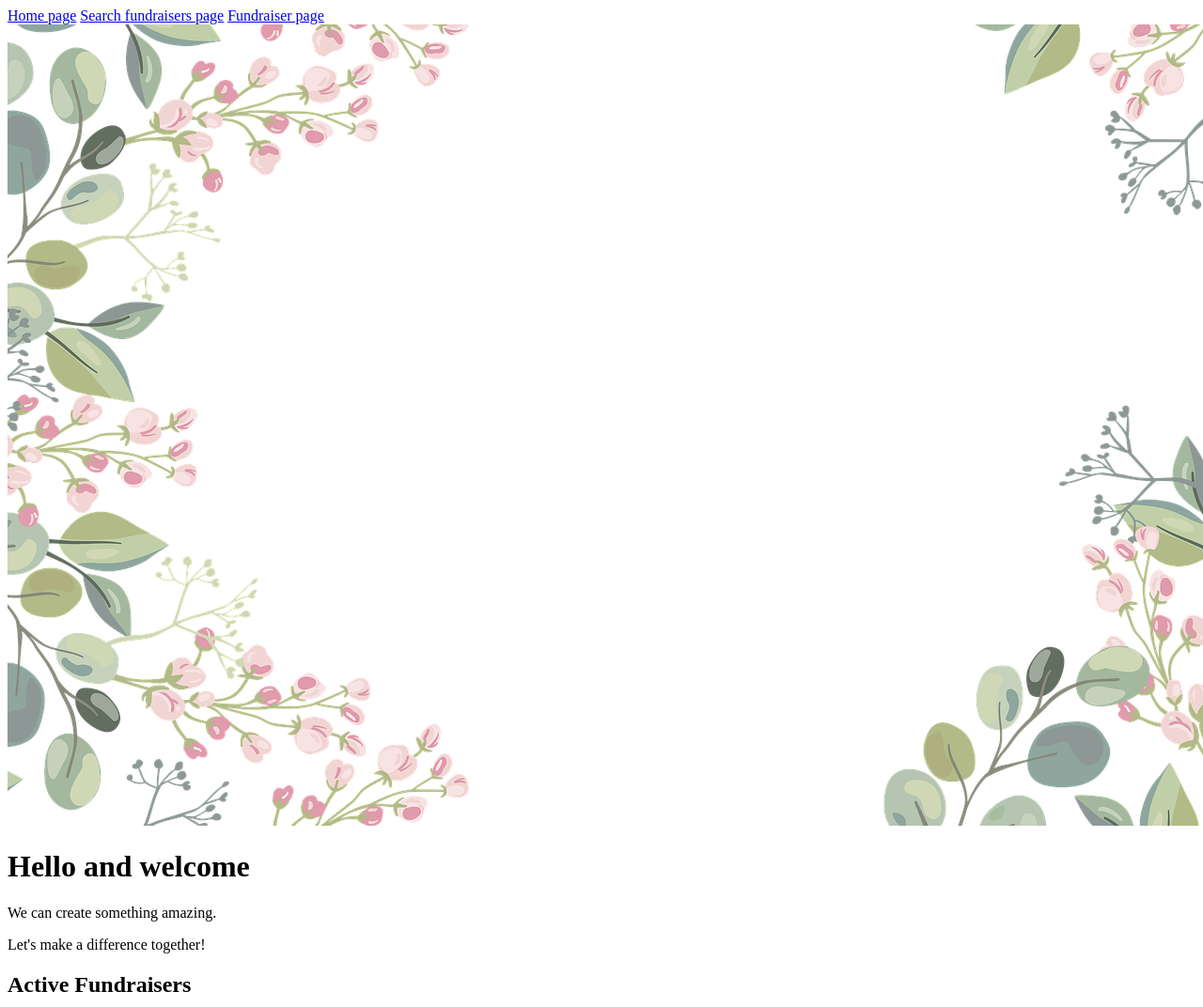
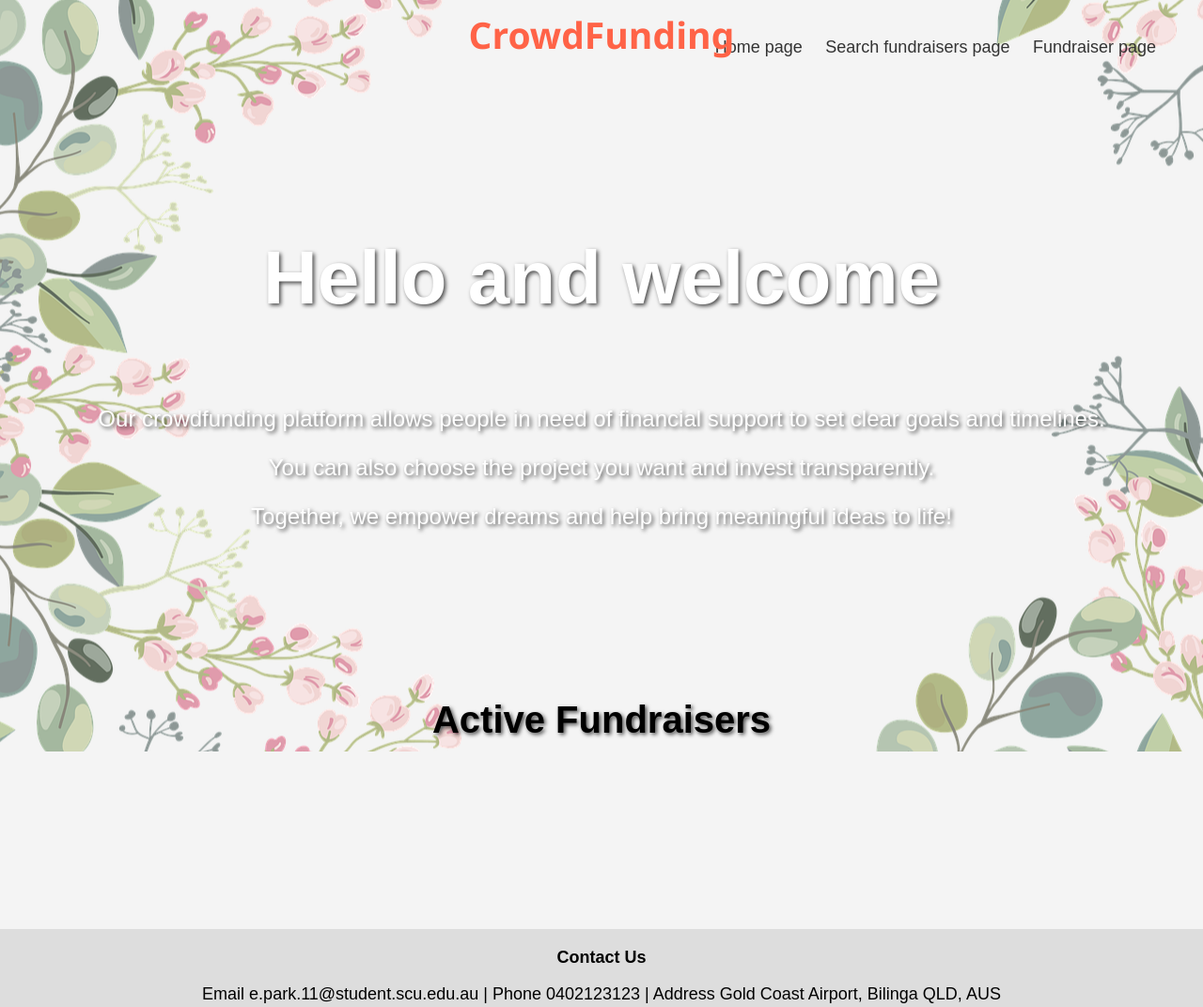
Before and after one commit to Eunhye23860067/Web-DevelopmentII-A2, a website: page concertWebApp/index.html in a window 1280 px wide. Shown: the whole page at 94% size. Drawn offline with Linux system fonts and the light colour scheme; no server answers.

Commit message:
add search/index page

```diff
--- a/concertAPI/server.js
+++ b/concertAPI/server.js
@@ -13,7 +13,6 @@ app.use(bodyParser.urlencoded({ extended: false }));
 
 app.use('/api/concerts', concertAPI);
 
-
 app.listen(3060);
 
 console.log("running on port 3060");
--- a/concertWebApp/index.html
+++ b/concertWebApp/index.html
@@ -2,27 +2,138 @@
 <html>
   <head>
       <title>Main page</title>
+
+      <style>
+      body {
+        font-family: Arial, sans-serif;
+        margin: 0;
+        padding: 0;
+        background-color: #f4f4f4;
+      }
+
+      nav {
+        position: fixed;
+        top: 10px;
+        right: 20px;
+        margin: 30px;
+      }
+
+      nav a {
+        margin-left: 20px;
+        text-decoration: none;
+        color: #333;
+        font-size: 18px;
+      }
+
+      .title {
+        font-family: 'Segoe UI', Tahoma, Geneva, Verdana, sans-serif;
+        font-size: 39px;
+        font-weight: bold;
+        color: tomato;
+        text-align: center;
+        position: fixed;
+        top: 10px;
+        left: 50%;
+        transform: translateX(-50%);
+      }
+
+      .background{
+        position: fixed;
+        top: 0;
+        left: 0;
+        width: 100%;
+        height: 100vh;
+        z-index: -1;
+        background-image: url('flower.png');
+        background-size: cover;
+        background-attachment: fixed;
+        background-position: center;
+      }
+
+      .main {
+        display: flex;
+        flex-direction: column;
+        align-items: center;
+        justify-content: center;
+        min-height: 100vh;
+        color: white;
+        text-shadow: 2px 2px 4px rgba(0, 0, 0, 0.7);
+        text-align: center;
+        margin-bottom: 50px;
+        }
+
+      .info h1 {
+        font-size: 80px;
+        margin-bottom: 90px;
+        margin-top: 250px;
+      }
+
+      .info p {
+        font-size: 24px;
+        margin-bottom: 10px;
+      }
+
+      .active-fundraisers {
+        width: 60%;
+        color: black;
+        padding: 20px;
+        margin: 50px auto;
+        text-align: center;
+        }
+
+      .active-fundraisers h2 {
+        text-align: center;
+        font-size: 40px;
+        color: black;
+        margin-bottom: 80px;
+        margin-top: 100px;
+        }
+
+      .fundraiser-details {
+        margin-bottom: 20px;
+        }
+
+      footer {
+        margin-top: 50px;
+        font-size: 18px;
+        background-color: #ddd;
+        padding: 20px 0;
+        text-align: center;
+      }
+    </style>
   </head>
+
   <body>
-    <a href="/">Home page</a>
-    <a href="/search">Search fundraisers page</a>
-    <a href="/fundraiser">Fundraiser page</a>
+    <nav>
+    <a href="/"><span>Home page</span></a>
+    <a href="/search"><span>Search fundraisers page</span></a>
+    <a href="/fundraiser"><span>Fundraiser page</span></a>
+    </nav>
 
-    <img src="flower.png">
+    <div class="title">CrowdFunding</div>
 
-    <div class="main-content">
+    <div class="background"></div>
+
+    <div class="main">
       <div class="info">
        <h1>Hello and welcome</h1>
-       <p>We can create something amazing.</p>
-       <p>Let's make a difference together!</p>
+       <p>Our crowdfunding platform allows people in need of financial support to set clear goals and timelines.</p>
+       <p>You can also choose the project you want and invest transparently.</p>
+       <p>Together, we empower dreams and help bring meaningful ideas to life!</p>
+      </div>
+       <div class="active-fundraisers">
+        <h2>Active Fundraisers</h2>
+        <ul id="active-fundraisers"></ul>
+       </div>
+    </div>
 
-       <h2>Active Fundraisers</h2>
-       <ul id="active-fundraisers"></ul>
-    </div>
+    <footer>
+      <strong>Contact Us</strong><p> Email  e.park.11@student.scu.edu.au | Phone  0402123123 | Address  Gold Coast Airport, Bilinga QLD, AUS</p>
+    </footer>
 
     <script>
      //call GET API to get a list
-     fetch("http://localhost:3060/api/concerts")
+     fetch("http://localhost:3060/api/concerts/fundraisers")
      .then(response => response.json())
      .then(data => {
 
@@ -30,13 +141,15 @@
 
       if (data.length>0){
         data.forEach(fundraiser => {
-          const activeList = document.createElement('li');
+          const activeList = document.createElement('div');
+          activeList.classList.add('fundraiser-details');
           activeList.innerHTML = `
+            <div style="text-shadow: none;">
             <strong>ID</strong> | ${fundraiser.FUNDRAISER_ID}<br>
             <strong>Organiser</strong> | ${fundraiser.ORGANIZER}<br>
             <strong>Caption</strong> | ${fundraiser.CAPTION}<br>
-            <strong>Target funding</strong> | $${fundraiser.TARGET_FUNDING}<br>
-            <strong>Current funding</strong> | $${fundraiser.CURRENT_FUNDING}<br>
+            <strong>Target funding</strong> | $${fundraiser.TARGET_FUNDING} AUD <br>
+            <strong>Current funding</strong> | $${fundraiser.CURRENT_FUNDING} AUD<br>
             <strong>City</strong> | ${fundraiser.CITY}<br>
             <strong>Active</strong> | ${fundraiser.ACTIVE ? 'O' : 'X'}<br>
             <strong>Category</strong> | ${fundraiser.CATEGORY_ID}<br>
--- a/concertWebApp/server.js
+++ b/concertWebApp/server.js
@@ -12,9 +12,13 @@ app.use(express.static(__dirname));
 
 //serve index.html
 app.get('/', (req, res) => {
-    res.sendFile(path.join(__dirname, 'index.html'));
+   res.sendFile(path.join(__dirname, 'index.html'));
 });
 
+//serve search.html
+app.get('/search', (req, res) => {
+  res.sendFile(path.join(__dirname, 'search.html'));
+});
 
 app.listen(8080,() => {
     console.log("Server running 8080");
```
Also changed, not shown: concertAPI/controllerAPI/api-controller.js (+19 -9 lines), concertWebApp/search.html (added, +210 -0 lines), concertWebApp/fundraisers.html (added).
